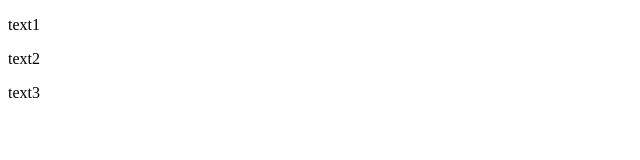
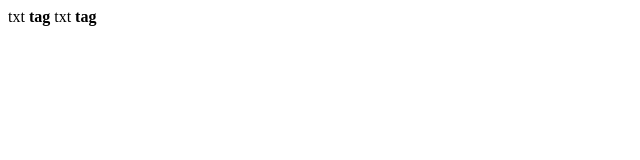
Before and after one commit to vavan19911987/Books_Mr.Coder, a plain HTML site: page introduction/index.html in a window 1280 px wide. Shown: the whole page, without its empty margins (0-640 px from the left). Drawn offline with Linux system fonts and the light colour scheme.

Commit message:
ПОВТОР УЗЛЫ с новыми фишками

```diff
--- a/introduction/index.html
+++ b/introduction/index.html
@@ -15,13 +15,30 @@
 <!--<input id="elem" data-length="5">-->
 <!--<input id="elem" data-min="5" data-max="10">-->
 
-<p>text1</p>
-<p>text2</p>
-<p>text3</p>
+<!--<div class="one">-->
+<!--&lt;!&ndash;    // i commit&ndash;&gt;-->
+<!--    <span class="iSpan">-->
+<!--        text-->
+<!--    </span>-->
+<!--&lt;!&ndash;    // i commit 2&ndash;&gt;-->
+<!--</div>-->
 
+<!--<div id="elem">-->
+<!--    txt-->
+<!--    <b>-->
+<!--        tag-->
+<!--    </b>-->
+<!--    &lt;!&ndash;com&ndash;&gt;-->
+<!--    txt-->
+<!--    <b>-->
+<!--        tag-->
+<!--    </b>-->
+<!--    &lt;!&ndash;com&ndash;&gt;-->
+<!--</div>-->
 
-
-
+<!--<div id="elem">txt<b>tag</b>&lt;!&ndash;com&ndash;&gt;-->
+<!--    txt<b>tag</b>&lt;!&ndash;com&ndash;&gt;</div>-->
+<div id="elem"> txt <b>tag</b><!--com--> txt <b> tag </b><!--com--></div>
 
 <script src="js/script.js"></script>
 </body>
```
Also changed, not shown: introduction/js/script.js (+58 -17 lines).
